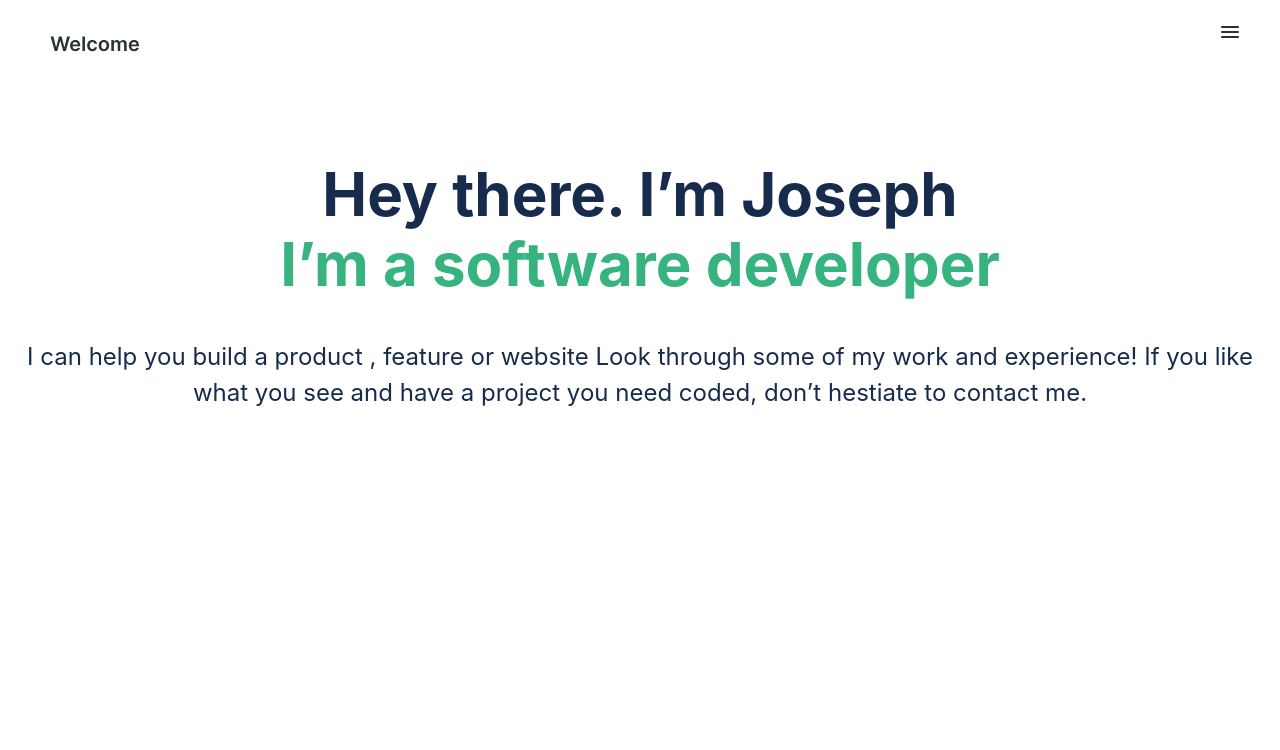
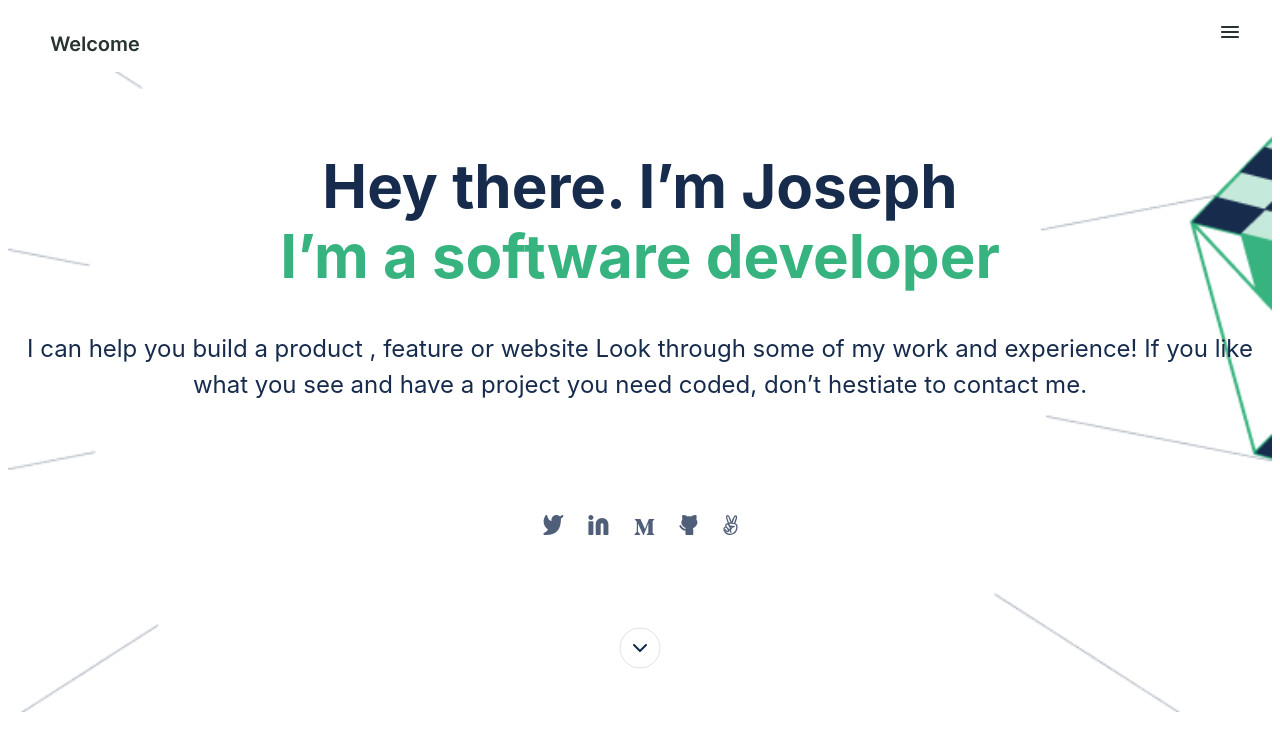
Before and after one commit to Jolak5/Portfolio, a website: page index.html in a window 1280 px wide. Drawn offline with Linux system fonts and the light colour scheme; the site is published under a folder, as on GitHub Pages, so addresses that start at the root find nothing.

Commit message:
implement reviewer's feedback

```diff
--- a/index.html
+++ b/index.html
@@ -12,12 +12,14 @@
     />
   </head>
   <body>
-    <nav>
-      <a href=""><img src="images/Logo Placeholder.svg" alt="" /></a>
+    <header>
+      <nav>
+        <a href=""><img src="images/Logo Placeholder.svg" alt="" /></a>
 
-      <a href=""><img src="images/Icon - Menu.svg" alt="" /></a>
-    </nav>
-    <header class="header-section">
+        <a href=""><img src="images/Icon - Menu.svg" alt="" /></a>
+      </nav>
+    </header>
+    <div class="header-section">
       <div>
         <h1>
           Hey there. I’m Joseph <br />
@@ -31,24 +33,24 @@
       </div>
       <div class="social">
         <a href="https://mobile.twitter.com/I_amBabakay"
-          ><img class="social-icons" src="/images/twitter.svg" alt=""
+          ><img class="social-icons" src="images/twitter.svg" alt=""
         /></a>
         <a href="https://www.linkedin.com/in/olatunji-kayode/"
-          ><img class="social-icons" src="/images/Linkedin icon.svg" alt=""
+          ><img class="social-icons" src="images/Linkedin icon.svg" alt=""
         /></a>
         <a href="https://medium.com/@kayodej4"
-          ><img class="social-icons" src="/images/medium.svg" alt=""
+          ><img class="social-icons" src="images/medium.svg" alt=""
         /></a>
         <a href="https://github.com/Jolak5"
-          ><img class="social-icons" src="/images/github.svg" alt=""
+          ><img class="social-icons" src="images/github.svg" alt=""
         /></a>
         <a href="https://angel.co/u/kayode-joseph-olatunji"
-          ><img class="social-icons" src="/images/angellist.svg" alt=""
+          ><img class="social-icons" src="images/angellist.svg" alt=""
         /></a>
       </div>
       <div class="scroll-button">
-        <a href=""><img src="/images/Disabled.svg" alt="" /></a>
+        <a href=""><img src="images/Disabled.svg" alt="" /></a>
       </div>
-    </header>
+    </div>
   </body>
 </html>
--- a/styles.css
+++ b/styles.css
@@ -32,7 +32,7 @@ nav p {
 /* This is the header styling */
 
 .header-section {
-  background-image: url(/images/header_background.png);
+  background-image: url(images/header_background.png);
   background-repeat: no-repeat, repeat;
   background-position: center;
   background-size: cover;
```
Also changed, not shown: murple_logo.png (added).
